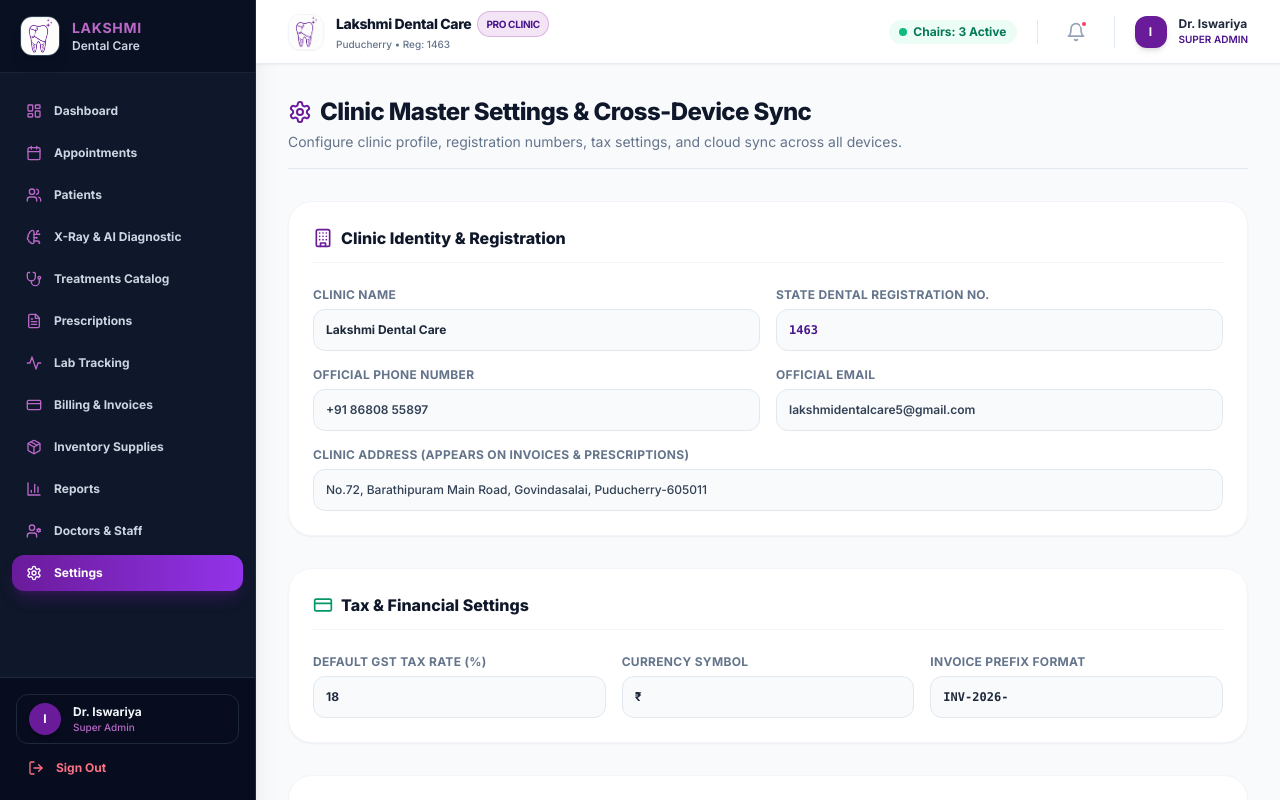
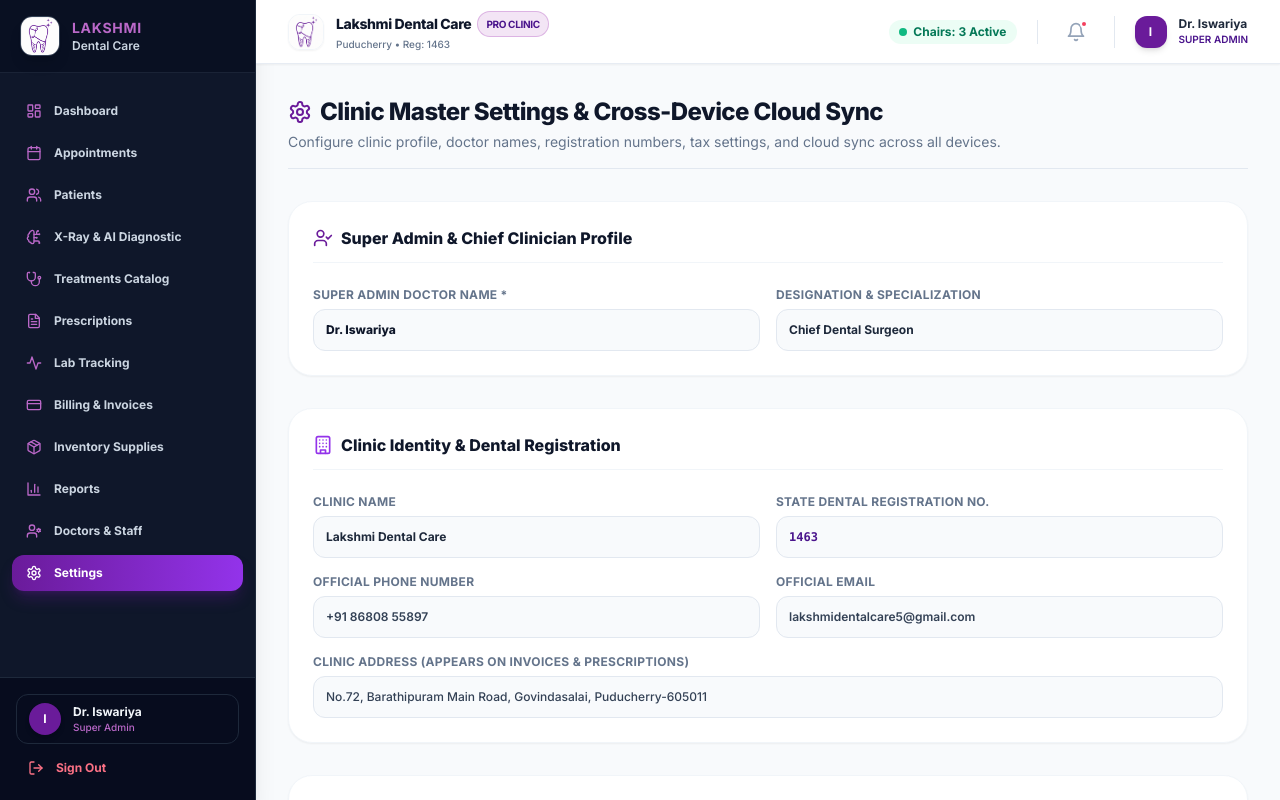
Before and after one commit to lakshmidentalcare/lakshmi-dental-care-backend, a Next.js app in the folder frontend/: page /settings in a window 1280 px wide. Built offline with nearby package versions, Linux system fonts and the light colour scheme; no server answers.

Commit message:
feat: update page.tsx with Super Admin Doctor Name editing and persistent settings

```diff
--- a/frontend/src/app/(dashboard)/settings/page.tsx
+++ b/frontend/src/app/(dashboard)/settings/page.tsx
@@ -1,10 +1,12 @@
 'use client';
 
 import { useState, useEffect } from 'react';
-import { Settings, Save, Database, Shield, Building, CreditCard, CheckCircle2, Download, Globe } from 'lucide-react';
+import { Settings, Save, Database, Shield, Building, CreditCard, CheckCircle2, Download, Globe, UserCheck } from 'lucide-react';
 import { syncSaveToCloud, syncLoadFromCloud } from '@/utils/cloudSync';
 
 const DEFAULT_CONFIG = {
+  superAdminName: 'Dr. Iswariya',
+  superAdminSpecialization: 'Chief Dental Surgeon',
   clinicName: 'Lakshmi Dental Care',
   regNumber: '1463',
   phone: '+91 86808 55897',
@@ -22,23 +24,49 @@ const DEFAULT_CONFIG = {
 export default function SettingsPage() {
   const [clinicConfig, setClinicConfig] = useState(DEFAULT_CONFIG);
   const [savedSuccess, setSavedSuccess] = useState(false);
+  const [isSaving, setIsSaving] = useState(false);
 
   useEffect(() => {
     async function loadSettings() {
       const loaded = await syncLoadFromCloud('LDC_CLINIC_CONFIG', DEFAULT_CONFIG);
-      setClinicConfig({ ...DEFAULT_CONFIG, ...loaded, regNumber: '1463' });
+      setClinicConfig({ ...DEFAULT_CONFIG, ...loaded });
     }
     loadSettings();
   }, []);
 
   const handleSaveSettings = async (e: React.FormEvent) => {
     e.preventDefault();
+    setIsSaving(true);
     try {
+      // 1. Save clinic config
       await syncSaveToCloud('LDC_CLINIC_CONFIG', clinicConfig);
+
+      // 2. Update staff roster Super Admin name
+      let staff = [];
+      try {
+        staff = JSON.parse(localStorage.getItem('LDC_STAFF') || '[]');
+      } catch (e) {}
+
+      if (staff.length > 0) {
+        staff = staff.map((s: any) => s.id === '1' || s.role === 'SUPER_ADMIN' ? {
+          ...s,
+          name: clinicConfig.superAdminName,
+          specialization: clinicConfig.superAdminSpecialization,
+          regNumber: clinicConfig.regNumber
+        } : s);
+      } else {
+        staff = [
+          { id: '1', name: clinicConfig.superAdminName, email: 'admin@lakshmidental.com', phone: '9840001111', role: 'SUPER_ADMIN', regNumber: clinicConfig.regNumber, specialization: clinicConfig.superAdminSpecialization, status: 'ACTIVE' }
+        ];
+      }
+      await syncSaveToCloud('LDC_STAFF', staff);
+
+      setIsSaving(false);
       setSavedSuccess(true);
-      setTimeout(() => setSavedSuccess(false), 3500);
+      setTimeout(() => setSavedSuccess(false), 4000);
     } catch (e) {
-      alert('Failed to save settings to cloud.');
+      setIsSaving(false);
+      alert('Failed to save settings.');
     }
   };
 
@@ -64,30 +92,64 @@ export default function SettingsPage() {
   return (
     <div className="max-w-5xl mx-auto space-y-8 animate-in fade-in duration-500 pb-20">
 
+      {/* Page Header */}
       <div className="flex flex-col sm:flex-row justify-between items-start sm:items-center gap-4 border-b border-slate-200 pb-4">
         <div>
           <h1 className="text-2xl font-extrabold text-slate-900 tracking-tight flex items-center gap-2">
             <Settings className="w-6 h-6 text-brand-600" />
-            Clinic Master Settings & Cross-Device Sync
+            Clinic Master Settings & Cross-Device Cloud Sync
           </h1>
-          <p className="text-sm text-slate-500 mt-1">Configure clinic profile, registration numbers, tax settings, and cloud sync across all devices.</p>
+          <p className="text-sm text-slate-500 mt-1">Configure clinic profile, doctor names, registration numbers, tax settings, and cloud sync across all devices.</p>
         </div>
 
         {savedSuccess && (
-          <div className="bg-emerald-50 text-emerald-700 border border-emerald-200 px-4 py-2 rounded-xl text-xs font-bold flex items-center gap-2 animate-in fade-in">
-            <CheckCircle2 className="w-4 h-4 text-emerald-600" />
-            Saved & Synced Across All Devices!
+          <div className="bg-emerald-50 text-emerald-800 border border-emerald-300 px-5 py-3 rounded-2xl text-xs font-extrabold flex items-center gap-2 animate-in fade-in shadow-sm">
+            <CheckCircle2 className="w-5 h-5 text-emerald-600 shrink-0" />
+            Settings Saved & Synced Across All Devices!
           </div>
         )}
       </div>
 
       <form onSubmit={handleSaveSettings} className="space-y-8">
 
-        {/* Section 1: Clinic Identity */}
+        {/* Section 1: Super Admin & Doctor Profile */}
         <div className="bg-white p-6 rounded-3xl border border-slate-100 shadow-sm space-y-6">
           <h3 className="text-base font-extrabold text-slate-900 flex items-center gap-2 border-b border-slate-100 pb-3">
-            <Building className="w-5 h-5 text-brand-600" />
-            Clinic Identity & Registration
+            <UserCheck className="w-5 h-5 text-brand-600" />
+            Super Admin & Chief Clinician Profile
+          </h3>
+
+          <div className="grid grid-cols-1 md:grid-cols-2 gap-4 text-xs">
+            <div>
+              <label className="block font-bold text-slate-500 uppercase tracking-wide mb-1.5">Super Admin Doctor Name *</label>
+              <input
+                type="text"
+                value={clinicConfig.superAdminName}
+                onChange={e => setClinicConfig({...clinicConfig, superAdminName: e.target.value})}
+                placeholder="Dr. Iswariya"
+                className="w-full bg-slate-50 border border-slate-200 rounded-xl p-3 font-extrabold text-slate-900 outline-none focus:bg-white focus:border-brand-500"
+                required
+              />
+            </div>
+
+            <div>
+              <label className="block font-bold text-slate-500 uppercase tracking-wide mb-1.5">Designation & Specialization</label>
+              <input
+                type="text"
+                value={clinicConfig.superAdminSpecialization}
+                onChange={e => setClinicConfig({...clinicConfig, superAdminSpecialization: e.target.value})}
+                placeholder="Chief Dental Surgeon"
+                className="w-full bg-slate-50 border border-slate-200 rounded-xl p-3 font-bold text-slate-800 outline-none focus:bg-white focus:border-brand-500"
+              />
+            </div>
+          </div>
+        </div>
+
+        {/* Section 2: Clinic Identity */}
+        <div className="bg-white p-6 rounded-3xl border border-slate-100 shadow-sm space-y-6">
+          <h3 className="text-base font-extrabold text-slate-900 flex items-center gap-2 border-b border-slate-100 pb-3">
+            <Building className="w-5 h-5 text-purple-600" />
+            Clinic Identity & Dental Registration
           </h3>
 
           <div className="grid grid-cols-1 md:grid-cols-2 gap-4 text-xs">
@@ -143,7 +205,7 @@ export default function SettingsPage() {
           </div>
         </div>
 
-        {/* Section 2: Billing & Tax Settings */}
+        {/* Section 3: Billing & Tax Settings */}
         <div className="bg-white p-6 rounded-3xl border border-slate-100 shadow-sm space-y-6">
           <h3 className="text-base font-extrabold text-slate-900 flex items-center gap-2 border-b border-slate-100 pb-3">
             <CreditCard className="w-5 h-5 text-emerald-600" />
@@ -183,7 +245,7 @@ export default function SettingsPage() {
           </div>
         </div>
 
-        {/* Section 3: Data Security & Backup */}
+        {/* Section 4: Data Security & Backup */}
         <div className="bg-white p-6 rounded-3xl border border-slate-100 shadow-sm space-y-6">
           <h3 className="text-base font-extrabold text-slate-900 flex items-center gap-2 border-b border-slate-100 pb-3">
             <Globe className="w-5 h-5 text-indigo-600" />
@@ -211,10 +273,11 @@ export default function SettingsPage() {
         <div className="flex justify-end pt-4">
           <button
             type="submit"
-            className="bg-brand-600 hover:bg-brand-700 text-white font-bold py-3.5 px-8 rounded-2xl text-sm transition-all shadow-lg shadow-brand-500/20 flex items-center space-x-2"
+            disabled={isSaving}
+            className="bg-brand-600 hover:bg-brand-700 text-white font-bold py-3.5 px-8 rounded-2xl text-sm transition-all shadow-lg shadow-brand-500/20 flex items-center space-x-2 disabled:opacity-50"
           >
             <Save className="w-5 h-5" />
-            <span>Save All Settings & Sync</span>
+            <span>{isSaving ? 'Saving & Syncing...' : 'Save All Settings & Sync'}</span>
           </button>
         </div>
 
```
